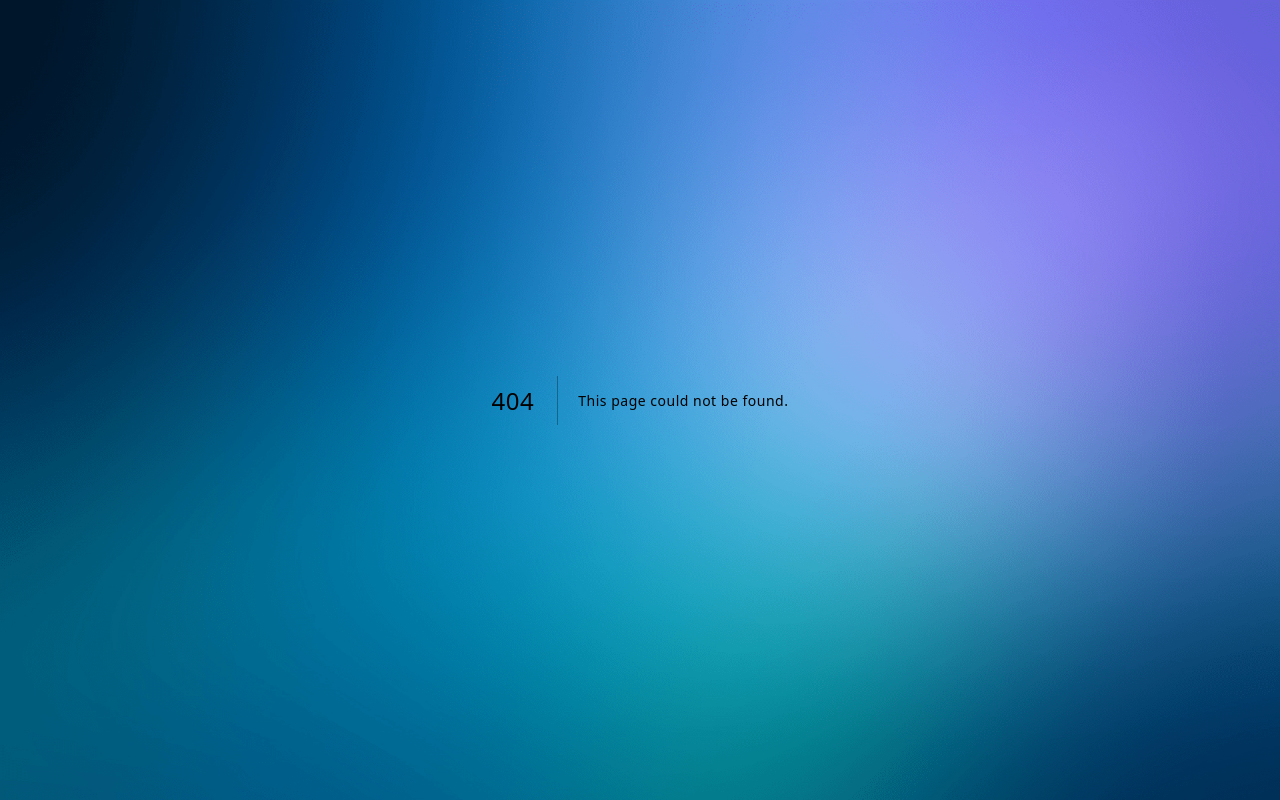
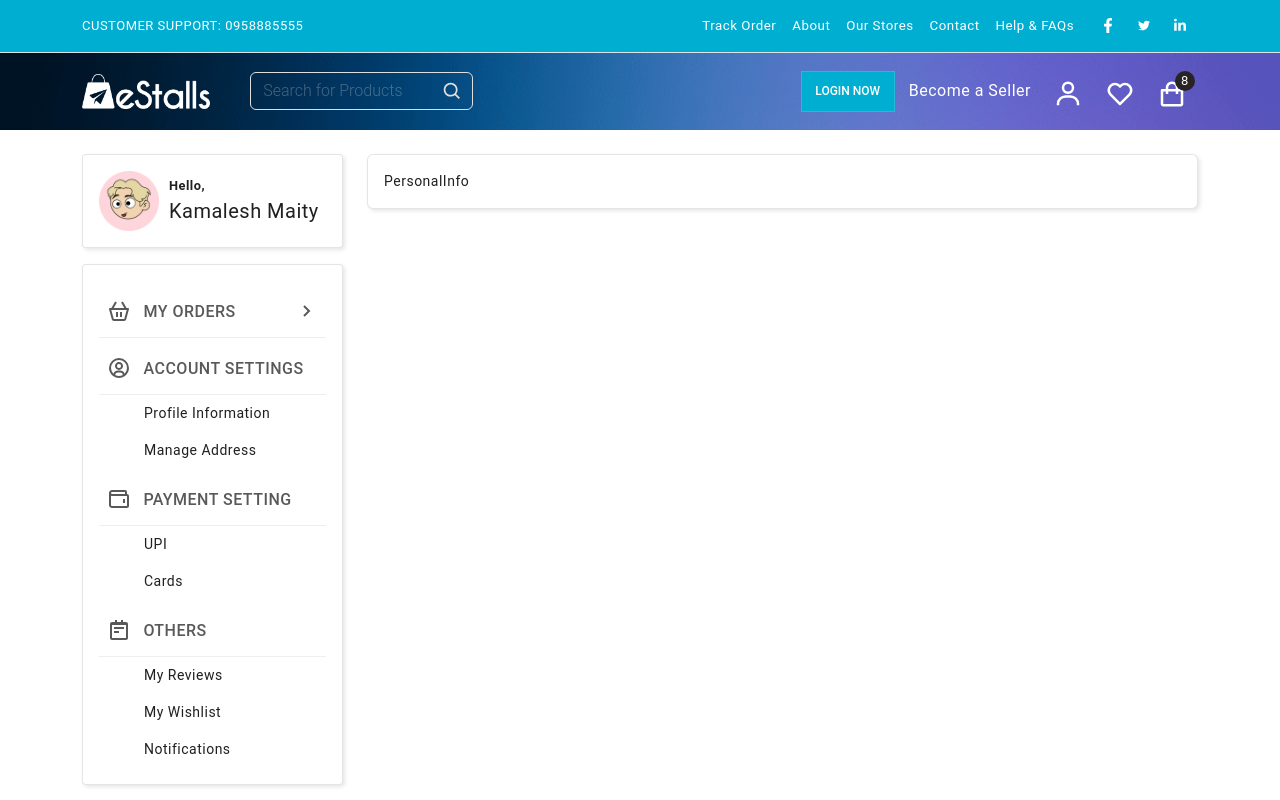
Before and after one commit to kamalesh777/e-stalls-client, a Next.js app: page /profile/account-setting/user-details in a window 1280 px wide. Before the commit this address had no page. Shown: the top 800 px of the page. Built offline with nearby package versions, Linux system fonts and the light colour scheme.

Commit message:
profile design accurate to filpkart

```diff
--- a/src/view/Profile.tsx
+++ b/src/view/Profile.tsx
@@ -1,6 +1,7 @@
 import Link from 'next/link'
 import { useRouter } from 'next/router'
 import React from 'react'
+import { BiBasket, BiChevronRight, BiNotepad, BiUserCircle, BiWallet } from 'react-icons/bi'
 import ManageAddress from '@/components/Profile/Info/ManageAddress'
 import PersonalInfo from '@/components/Profile/Info/PersonalInfo'
 
@@ -8,6 +9,68 @@ const Profile = (): JSX.Element => {
   const router = useRouter()
 
   const lastPathname = router.route.split('/').at(-1)
+
+  const menuArray = [
+    {
+      label: 'My Orders',
+      url: '/profile/orders',
+      icon: <BiBasket />,
+      submenu: [],
+      extra: <BiChevronRight />,
+    },
+    {
+      label: 'Account Settings',
+      icon: <BiUserCircle />,
+      submenu: [
+        {
+          label: 'Profile Information',
+          url: '/profile/account-setting/user-details',
+        },
+        {
+          label: 'Manage Address',
+          url: '/profile/account-setting/manage-address',
+        },
+      ],
+    },
+    {
+      label: 'Payment Setting',
+      icon: <BiWallet />,
+      submenu: [
+        {
+          label: 'UPI',
+          url: '/profile/info/user-details',
+        },
+        {
+          label: 'Cards',
+          url: '/profile/info/manage-address',
+        },
+      ],
+    },
+    {
+      label: 'Others',
+      icon: <BiNotepad />,
+      submenu: [
+        {
+          label: 'My Reviews',
+          url: '/profile/info/user-details',
+        },
+        {
+          label: 'My Wishlist',
+          url: '/profile/info/manage-address',
+        },
+        {
+          label: 'Notifications',
+          url: '/profile/info/manage-address',
+        },
+      ],
+    },
+    // {
+    //   label: 'Logout',
+    //   url: '/profile/orders',
+    //   icon: <BiPowerOff />,
+    //   submenu: [],
+    // },
+  ]
 
   const renderComponent = (pathname: string): JSX.Element => {
     switch (pathname) {
@@ -38,19 +101,33 @@ const Profile = (): JSX.Element => {
             </div>
             <div className="card side-bar rounded-1 w-100">
               <div className="card-body">
-                <div className="product-categories">
-                  <h6 className="text-uppercase mb-3">Categories</h6>
-                  <ul className="list-unstyled mb-0 categories-list">
-                    <li>
-                      <Link href="/profile/info/user-details">
-                        Personal Info <span className="float-end badge rounded-pill bg-dark">42</span>
-                      </Link>
-                    </li>
-                    <li>
-                      <Link href="/profile/info/manage-address">
-                        Manage Address <span className="float-end badge rounded-pill bg-dark">42</span>
-                      </Link>
-                    </li>
+                <div className="profile-menu">
+                  <ul className="list-unstyled mb-0 menu-list">
+                    {menuArray.map(obj =>
+                      obj.submenu?.length > 0 ? (
+                        obj.submenu.map((item, index) => (
+                          <>
+                            {index === 0 && (
+                              <p className="main-menu">
+                                <span className="menu-icon">{obj.icon}</span> {obj.label}
+                              </p>
+                            )}
+                            <li className="sub-menu">
+                              <Link href={item.url}>{item.label}</Link>
+                            </li>
+                          </>
+                        ))
+                      ) : (
+                        <li className="main-menu" key={obj.label}>
+                          <Link href={obj.url}>
+                            <div>
+                              <span className="menu-icon">{obj.icon}</span> {obj.label}
+                              <span className="float-end fs-4">{obj.extra}</span>
+                            </div>
+                          </Link>
+                        </li>
+                      ),
+                    )}
                   </ul>
                 </div>
               </div>
--- a/styles/globals.scss
+++ b/styles/globals.scss
@@ -253,7 +253,7 @@ Menu
 
 .product-list-page .filter-menu,
 .profile-page .side-bar {
-	background-color: $bg-light-2;
+	background-color: $bg-light-1;
 }
 input[type="checkbox"] + label{
     margin-left: 5px;
@@ -264,6 +264,33 @@ input[type="checkbox"] + label{
 .profile-avatar {
 	max-width: 60px;
 	margin-right: 10px;
+}
+.profile-menu .main-menu{
+	padding: 10px 8px;
+	margin-bottom: 0;
+    border-bottom: 1px solid #eee;
+}
+
+.profile-menu .main-menu, .profile-menu .main-menu a {
+    font-size: 1rem;
+    font-weight: 500;
+    color: $bg-dark-3;
+	text-transform: uppercase;
+
+}
+.profile-menu .sub-menu a {
+	padding: 8px 0;
+    padding-left: 45px;
+	color: $text-dark-1;
+	display: block;
+}
+.profile-menu .sub-menu a:hover {
+	background: $bg-light-2;
+}
+
+.profile-menu .main-menu .menu-icon, .profile-menu .main-menu .menu-icon {
+    font-size: 1.5rem;
+	margin-right: 8px;
 }
 /*
 Product Effect
```
Also changed, not shown: pages/profile/account-setting/manage-address.tsx (renamed from pages/profile/info/manage-address.tsx), pages/profile/account-setting/user-details.tsx (renamed from pages/profile/info/user-details.tsx).
